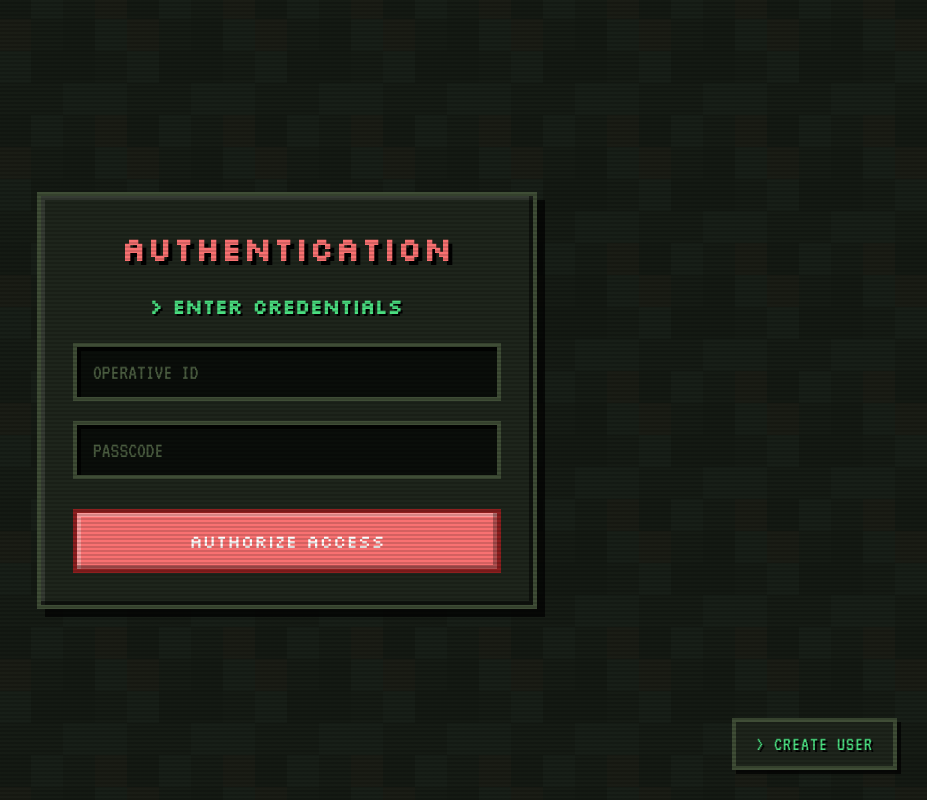
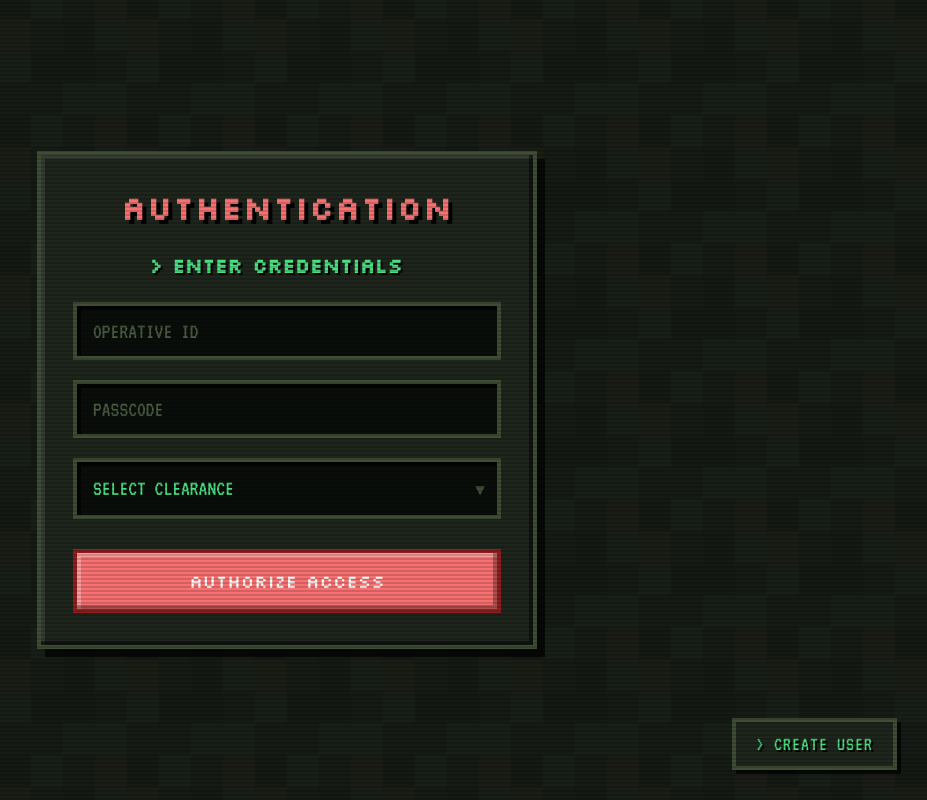
Before and after one commit to SUKESH0321/Aerial-threat-detection-project-dbms, a Flask app: page /defencepage/login in a window 1280 px wide. Shown: the whole page, without its empty margins (353-1280 px from the left). Run offline with Flask 3, Linux system fonts and the light colour scheme.

Commit message:
Login page fixed

```diff
--- a/templates/login.html
+++ b/templates/login.html
@@ -184,6 +184,14 @@
             <form method="POST" action="/defencepage/login">
                 <input type="text" name="username" placeholder="OPERATIVE ID" required>
                 <input type="password" name="password" placeholder="PASSCODE" required>
+                <div class="select-wrapper">
+                    <select name="rank" required>
+                        <option value="" disabled selected>SELECT CLEARANCE</option>
+                        <option value="analyst">ANALYST</option>
+                        <option value="commander">COMMANDER</option>
+                        <option value="general">GENERAL</option>
+                    </select>
+                </div>
 
                 <button type="submit">AUTHORIZE ACCESS</button>
             </form>
```
